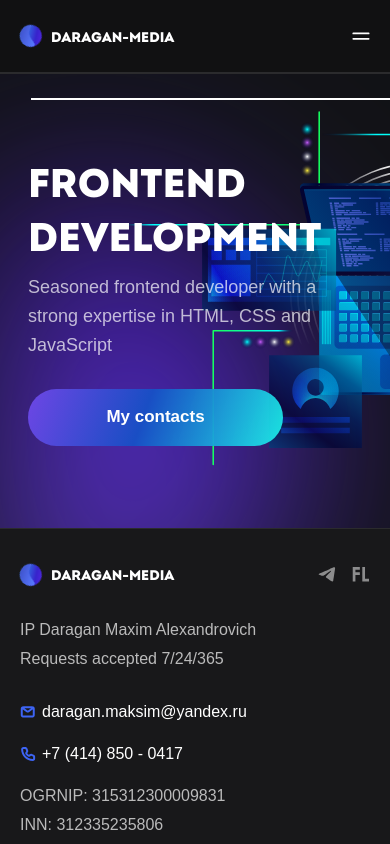
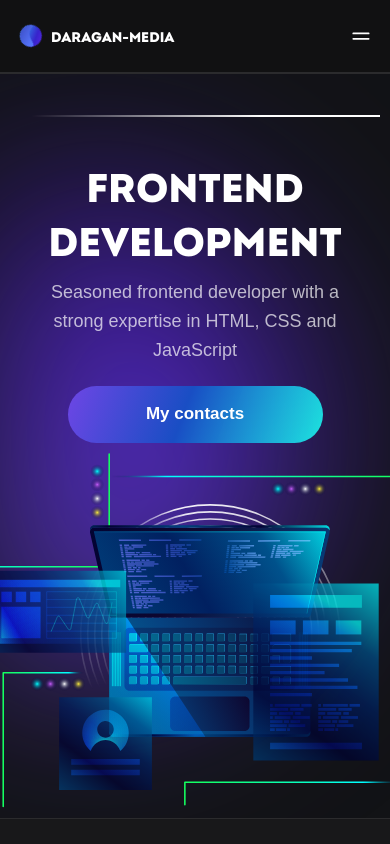
Before and after one commit to Hillel1408/daragan-media, a React (Create React App) app: page / in a window 390 px wide. Shown: the top 844 px of the page. Built offline with nearby package versions, Linux system fonts and the light colour scheme.

Commit message:
intro адаптив

```diff
--- a/src/components/Intro/Intro.tsx
+++ b/src/components/Intro/Intro.tsx
@@ -7,19 +7,21 @@ export default function Intro() {
     return (
         <div className="bg-[#111112] overflow-hidden relative">
             <div
-                className="bg-intro pt-[122px] pb-[90px] bg-[rgba(35,38,57,0.1)] relative z-10 pl-[calc(100vw/2-560px)] pr-[calc(100vw/2-560px)]
+                className="bg-intro intro-before pt-[122px] pb-[90px] bg-[rgba(35,38,57,0.1)] relative z-10 pl-[calc(100vw/2-560px)] pr-[calc(100vw/2-560px)]
                 before:content-[''] before:block before:h-[77px] before:w-[100%] before:border-[2px] before:border-white before:rounded-tr-[24px]
                 before:border-l-0 before:border-b-0 before:absolute before:top-[61px] before:right-[calc(100vw/2-310px)] before:z-20 border border-[#2b2b2d]
                 border-l-0 border-r-0 xl:px-[28px] md:pt-[84px] md:pb-[82px] md:before:h-[64px] md:before:top-6 md:before:right-[calc(100vw/2-226px)]
-                md:bg-[length:500px]"
+                md:bg-[length:500px] sm:pt-[89px] sm:pb-[375px] sm:before:top-[41px]"
             >
-                <Observer>
+                <Observer className="sm:text-center">
                     <>
                         <h1 className="font-['Intro'] text-[55px] leading-[136%] uppercase text-white mb-5 max-w-[500px] md:text-[40px] md:mb-[6px]">
                             {t("FrontendDevelopment")}
                         </h1>
-                        <p className="text-[18px] leading-[161%] text-[rgba(255,255,255,0.7)] max-w-[450px] md:max-w-[300px]">{t("SeasonedFrontend")}</p>
-                        <SecondaryButton text={t("MyContacts")} className="w-[255px] mt-[38px] md:mt-[29px]" />
+                        <p className="text-[18px] leading-[161%] text-[rgba(255,255,255,0.7)] max-w-[450px] md:max-w-[300px] sm:max-w-[400px] sm:mx-auto">
+                            {t("SeasonedFrontend")}
+                        </p>
+                        <SecondaryButton text={t("MyContacts")} className="w-[255px] mt-[38px] md:mt-[29px] sm:mt-[21px]" />
                     </>
                 </Observer>
             </div>
--- a/src/index.css
+++ b/src/index.css
@@ -64,3 +64,15 @@ body.lock {
         background-position: calc(100vw / 2 - 80px) 35px;
     }
 }
+@media (max-width: 550px) {
+    .bg-intro {
+        background-position: calc(100vw / 2 - 290px) bottom;
+    }
+    .intro-before {
+        &::before {
+            content: url("../public/images/line.svg") !important;
+            border: none;
+            right: 0;
+        }
+    }
+}
```
Also changed, not shown: public/images/line.svg (added).
